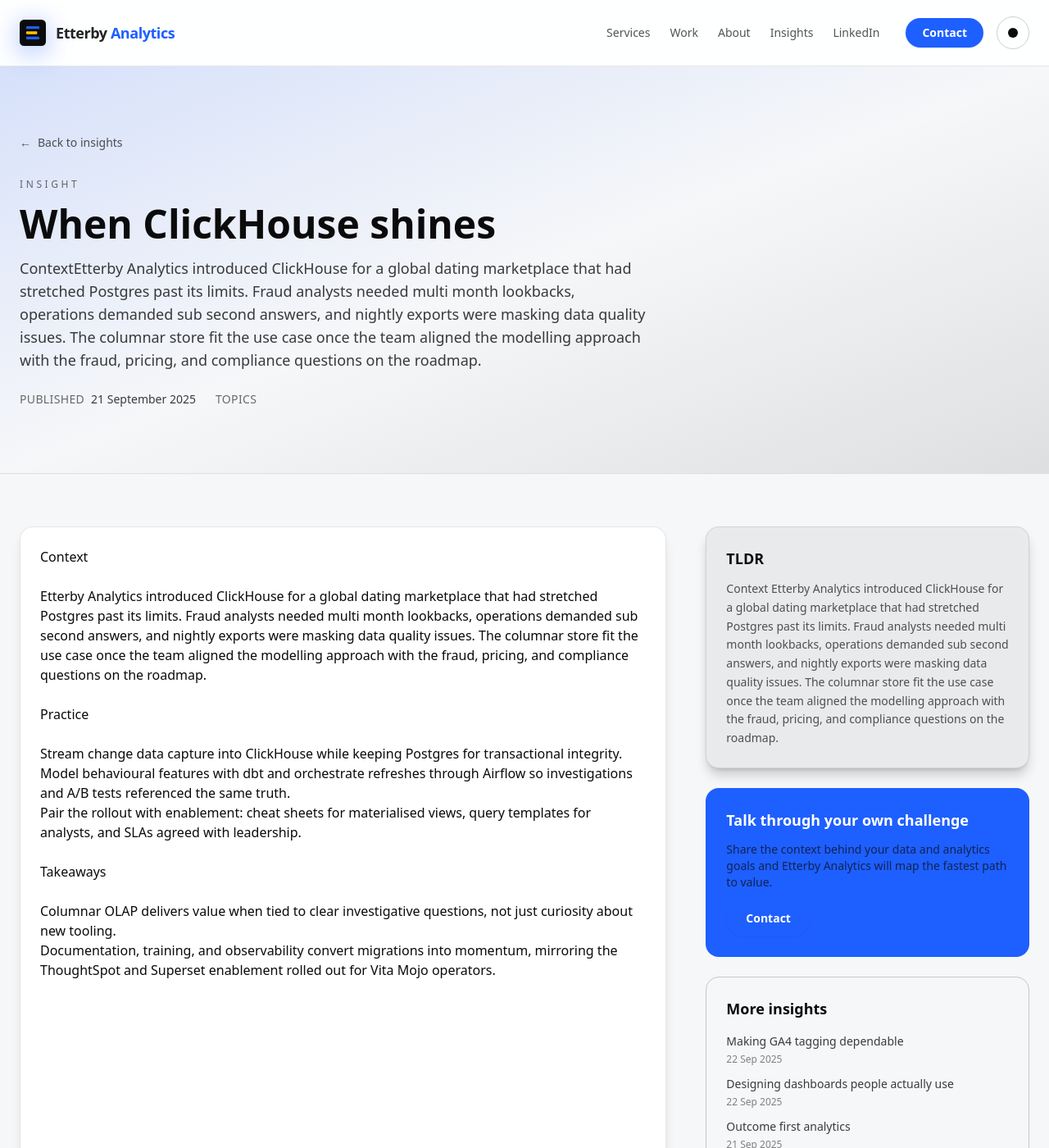
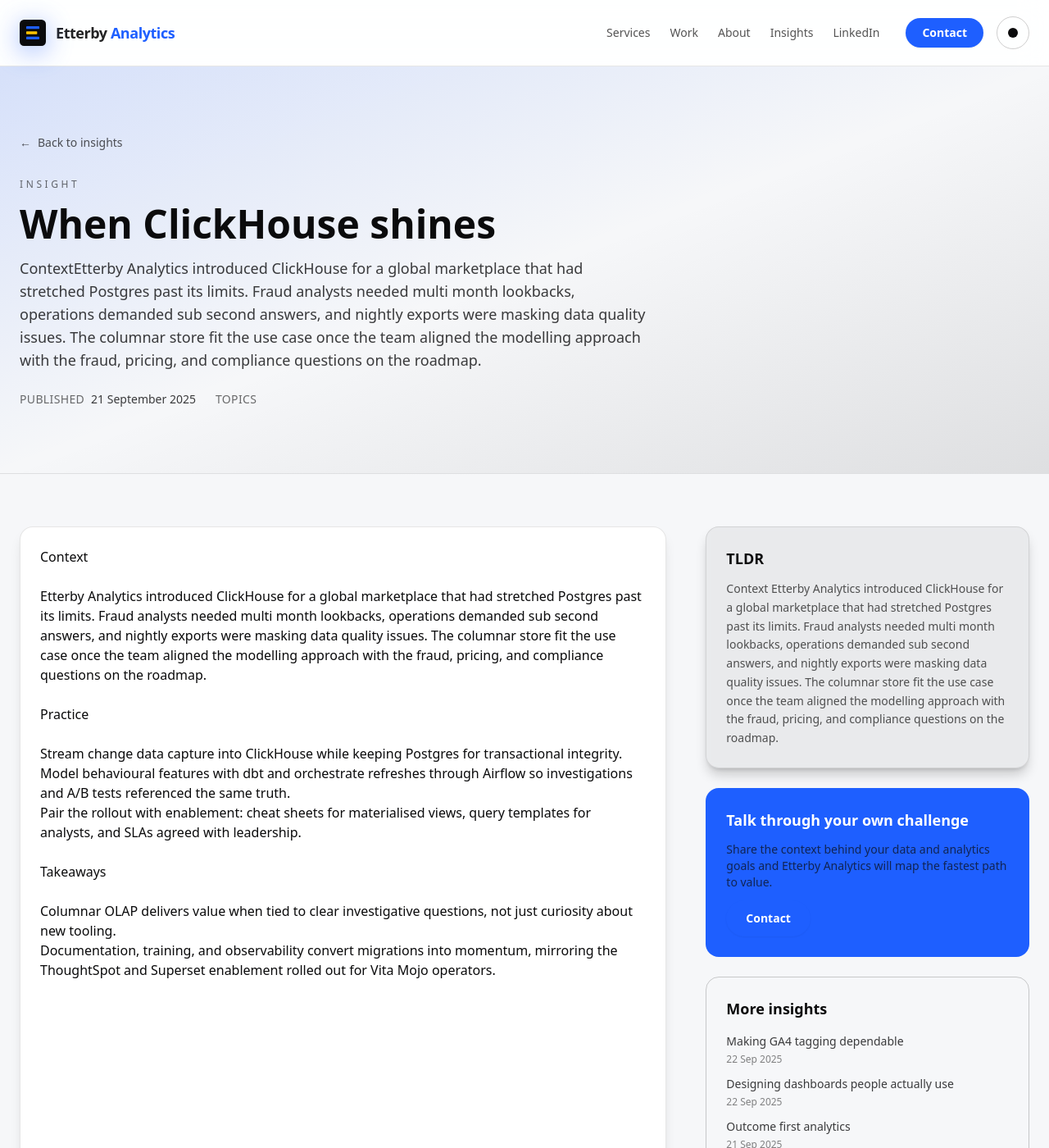
Before and after one commit to jp9516/etterby, a Jekyll site: the page built from _posts/2025-09-21-clickhouse-vs-postgres.md, in a window 1280 px wide and 1400 px high. Shown: the whole window at 82% size. Built offline with Jekyll 4.4.1, drawn with Linux system fonts in a browser that asks for light colours; nearby versions of some CDN libraries.

Commit message:
Remove dating references from marketing copy

```diff
--- a/_posts/2025-09-21-clickhouse-vs-postgres.md
+++ b/_posts/2025-09-21-clickhouse-vs-postgres.md
@@ -3,7 +3,7 @@
 ---
 
 ### Context
-Etterby Analytics introduced ClickHouse for a global dating marketplace that had stretched Postgres past its limits. Fraud analysts needed multi month lookbacks, operations demanded sub second answers, and nightly exports were masking data quality issues. The columnar store fit the use case once the team aligned the modelling approach with the fraud, pricing, and compliance questions on the roadmap.
+Etterby Analytics introduced ClickHouse for a global marketplace that had stretched Postgres past its limits. Fraud analysts needed multi month lookbacks, operations demanded sub second answers, and nightly exports were masking data quality issues. The columnar store fit the use case once the team aligned the modelling approach with the fraud, pricing, and compliance questions on the roadmap.
 
 ### Practice
 - Stream change data capture into ClickHouse while keeping Postgres for transactional integrity.
--- a/_posts/2025-09-21-outcome-first-analytics.md
+++ b/_posts/2025-09-21-outcome-first-analytics.md
@@ -6,7 +6,7 @@
 Prioritise decisions and measurable change over tooling debates. Etterby Analytics anchors every engagement around the commercial metrics that matter this quarter, the guardrails that cannot move, and the accountable owners. That clarity stops scope creep before it starts and keeps analysts from chasing dashboard vanity projects.
 
 ### Practice
-- Map the smallest analytical delivery that creates feedback: fraud funnel instrumentation and cash exposure forecasting for the global dating marketplace, or executive scorecards to guide Vita Mojo’s product adoption.
+- Map the smallest analytical delivery that creates feedback: fraud funnel instrumentation and cash exposure forecasting for the global marketplace, or executive scorecards to guide Vita Mojo’s product adoption.
 - Set baselines, owners, and iteration plans for each increment so progress is visible week by week.
 - Pair delivery with enablement—shadowing sessions, playbooks, and governance tables—so internal teams can reproduce results without external dependency.
 
```
Also changed, not shown: _posts/2025-09-21-from-heuristics-to-ml.md (+1 -1 lines), _services/data-platforms-reliability.md (+1 -1 lines), _services/revenue-lifecycle-intelligence.md (+1 -1 lines).
